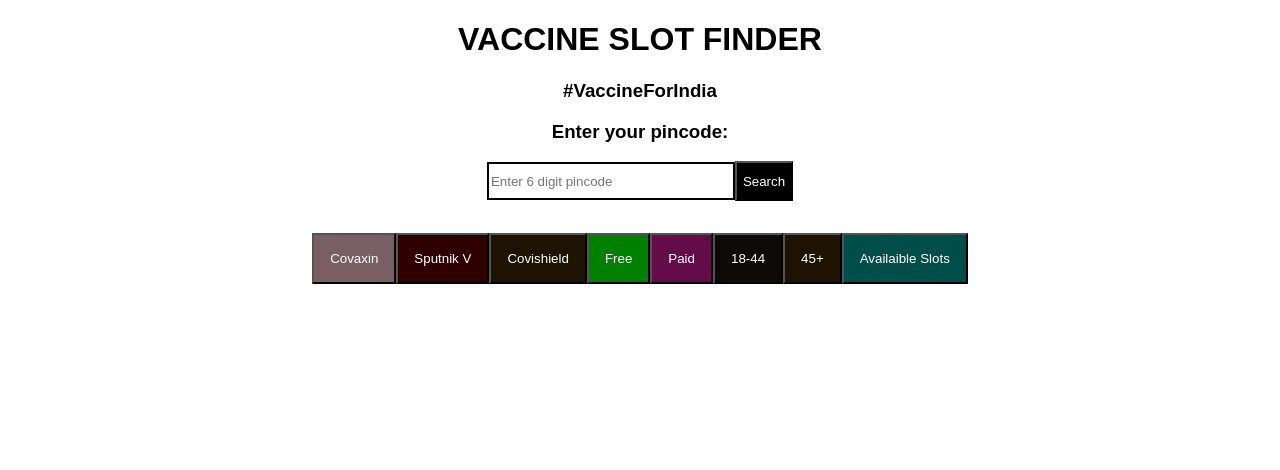
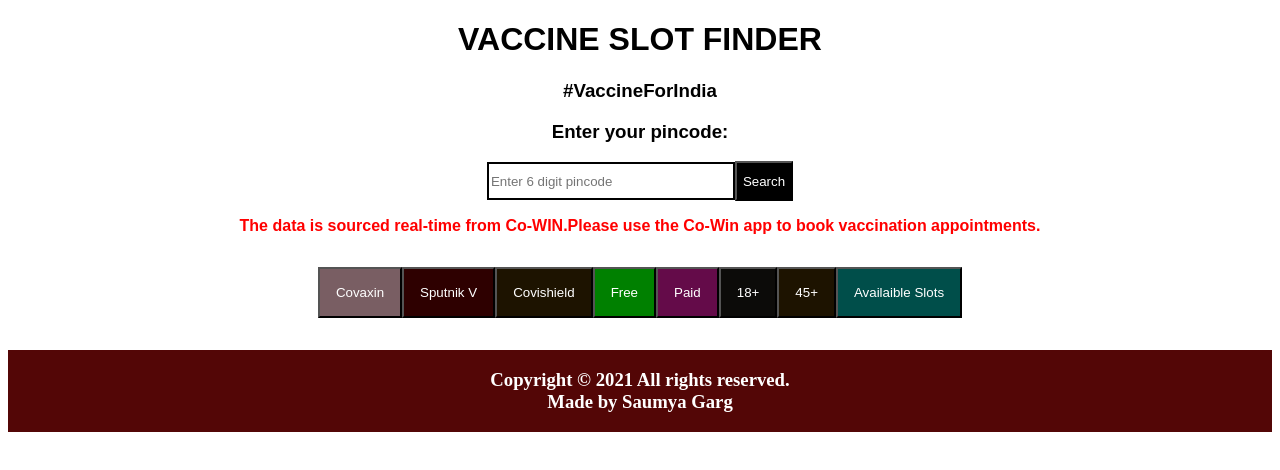
Before and after one commit to amitskidrow/CO-WIN-VACCINE-SLOT-FINDER, a React (Create React App) app: page / in a window 1280 px wide. Shown: the top 470 px of the page. Built offline with nearby package versions, Linux system fonts and the light colour scheme.

Commit message:
first commit

```diff
--- a/src/App.js
+++ b/src/App.js
@@ -117,6 +117,12 @@ export default function App() {
             Search
           </button>
         </div>
+        <div className="warning">
+          <p>
+            The data is sourced real-time from Co-WIN.Please use the Co-Win app
+            to book vaccination appointments.
+          </p>
+        </div>
         <div className="options">
           <button onClick={() => FltCV()} className="btn covaxin">
             Covaxin
@@ -134,7 +140,7 @@ export default function App() {
             Paid
           </button>
           <button onClick={(young) => FltY()} className="btn xyz">
-            18-44
+            18+
           </button>
           <button onClick={(old) => FltO()} className="btn abc">
             45+
@@ -202,6 +208,14 @@ export default function App() {
             </div>
           </>
         ))}
+        <div className="footer">
+          <h3>
+            Copyright © 2021 All rights reserved.
+            <br />
+            Made by Saumya Garg
+            <br />
+          </h3>
+        </div>
       </div>
     </>
   );
--- a/src/styles.css
+++ b/src/styles.css
@@ -1,5 +1,17 @@
 .App {
   font-family: sans-serif;
+  text-align: center;
+}
+.warning {
+  color: red;
+  font-weight: 800;
+}
+.footer {
+  left: 0;
+  bottom: 0;
+  width: 100%;
+  background-color: rgb(83, 6, 6);
+  color: white;
   text-align: center;
 }
 .search {
```
